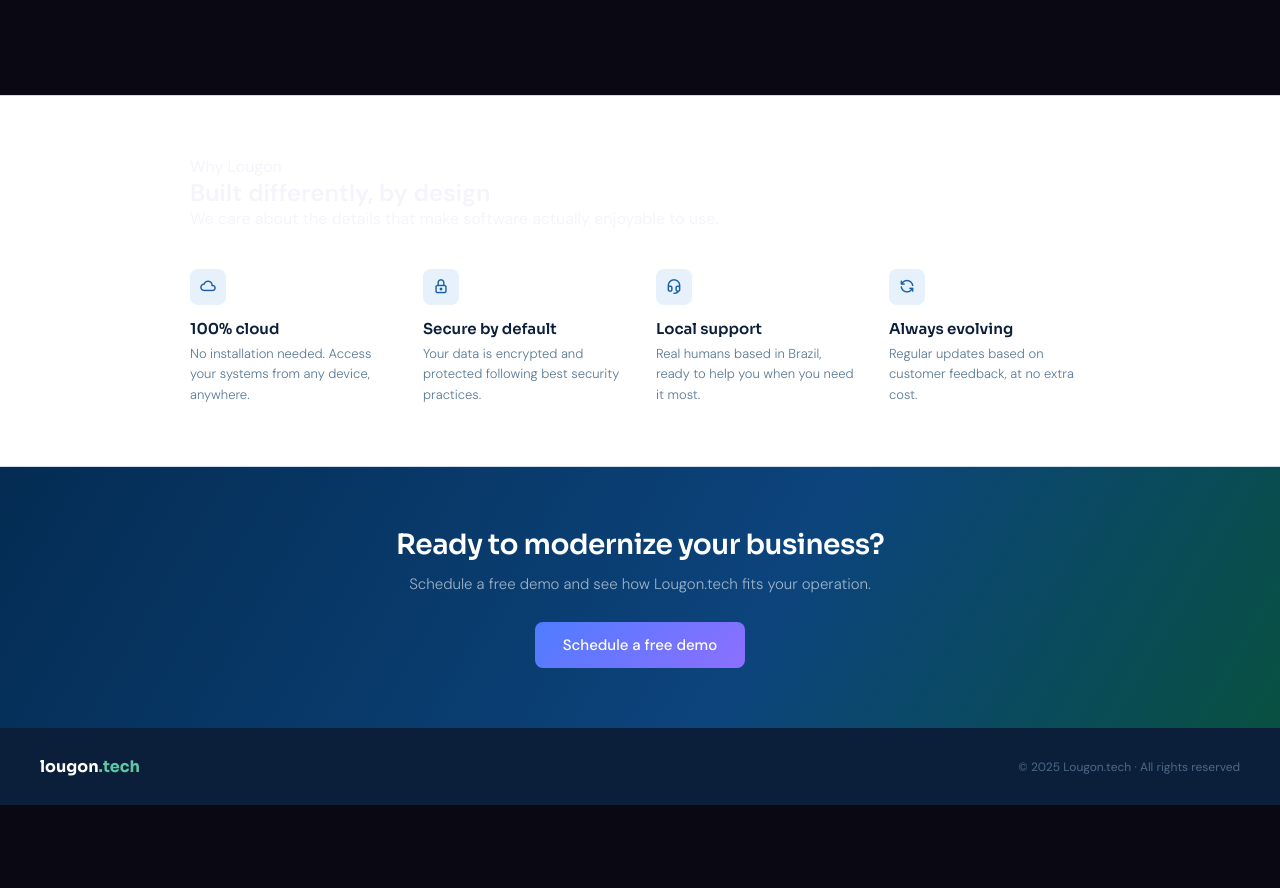
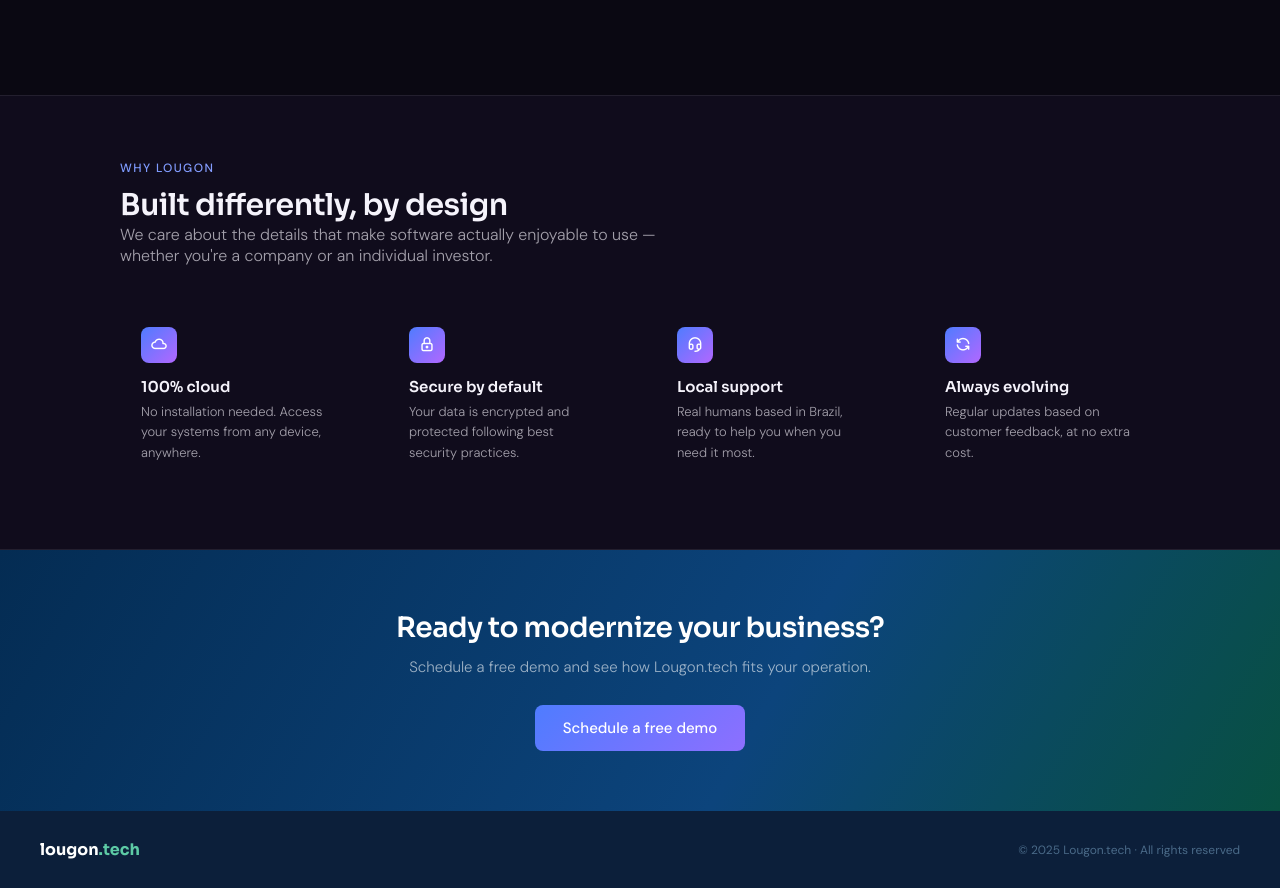
Before and after one commit to LougonVitor/lougon-tech-website, a React (Vite) app in the folder front-end/: page / in a window 1280 px wide. Shown: the part 1666-2554 px from the top of the page. Before the commit the page ends 2471 px from the top, so only its background shows below. Built offline with nearby package versions, Linux system fonts and the light colour scheme.

Commit message:
style (features): apply dark theme to features section
Co-Authored-By: Claude Sonnet 5 <noreply@anthropic.com>

```diff
--- a/front-end/src/components/features/Features.css
+++ b/front-end/src/components/features/Features.css
@@ -1,13 +1,40 @@
 .features {
-    background: #ffffff;
-    border-top: 0.5px solid #d0dcea;
-    border-bottom: 0.5px solid #d0dcea;
-    padding: 60px 40px;
+    background: var(--bg-secondary);
+    border-top: 1px solid var(--border);
+    border-bottom: 1px solid var(--border);
+    padding: 64px 40px;
 }
 
 .features-inner {
-    max-width: 900px;
+    max-width: 1040px;
     margin: 0 auto;
+}
+
+.section-label {
+    font-size: 12px;
+    font-weight: 500;
+    letter-spacing: 1.4px;
+    text-transform: uppercase;
+    background: var(--gradient-text);
+    -webkit-background-clip: text;
+    background-clip: text;
+    -webkit-text-fill-color: transparent;
+    margin-bottom: 10px;
+}
+
+.section-title {
+    font-family: 'Sora', sans-serif;
+    font-size: 30px;
+    font-weight: 600;
+    color: var(--text-primary);
+    letter-spacing: -0.5px;
+}
+
+.section-sub {
+    font-size: 16px;
+    color: var(--text-secondary);
+    font-weight: 300;
+    max-width: 540px;
 }
 
 .feat-grid {
@@ -17,13 +44,23 @@
     margin-top: 40px;
 }
 
-/* .feat-item { } */
+.feat-item {
+    padding: 20px;
+    border-radius: 12px;
+    border: 1px solid transparent;
+    transition: border-color 0.25s, background 0.25s;
+}
+
+.feat-item:hover {
+    border-color: var(--border);
+    background: rgba(255, 255, 255, 0.02);
+}
 
 .feat-icon {
     width: 36px; height: 36px;
     border-radius: 8px;
-    background: #e6f1fb;
-    color: #185fa5;
+    background: var(--gradient);
+    color: #fff;
     display: flex; align-items: center; justify-content: center;
     font-size: 17px;
     margin-bottom: 14px;
@@ -33,13 +70,13 @@
     font-family: 'Sora', sans-serif;
     font-size: 15px;
     font-weight: 600;
-    color: #0c1f3a;
+    color: var(--text-primary);
     margin: 0 0 6px;
 }
 
 .feat-desc {
     font-size: 13px;
-    color: #5a7a96;
+    color: var(--text-secondary);
     line-height: 1.6;
     font-weight: 300;
 }
--- a/front-end/src/components/features/Features.tsx
+++ b/front-end/src/components/features/Features.tsx
@@ -5,11 +5,11 @@ export function Features() {
     <>
     <section className="features">
         <div className="features-inner">
-            <div className="section-label">Why Lougon</div>
+            <div className="section-label" id="why">Why Lougon</div>
 
             <h2 className="section-title" /* style="margin:0 0 6px;" */>Built differently, by design</h2>
 
-            <p className="section-sub" /* style="margin:0;" */>We care about the details that make software actually enjoyable to use.</p>
+            <p className="section-sub" /* style="margin:0;" */>We care about the details that make software actually enjoyable to use — whether you're a company or an individual investor.</p>
 
             <div className="feat-grid">
                 <div className="feat-item">
```
